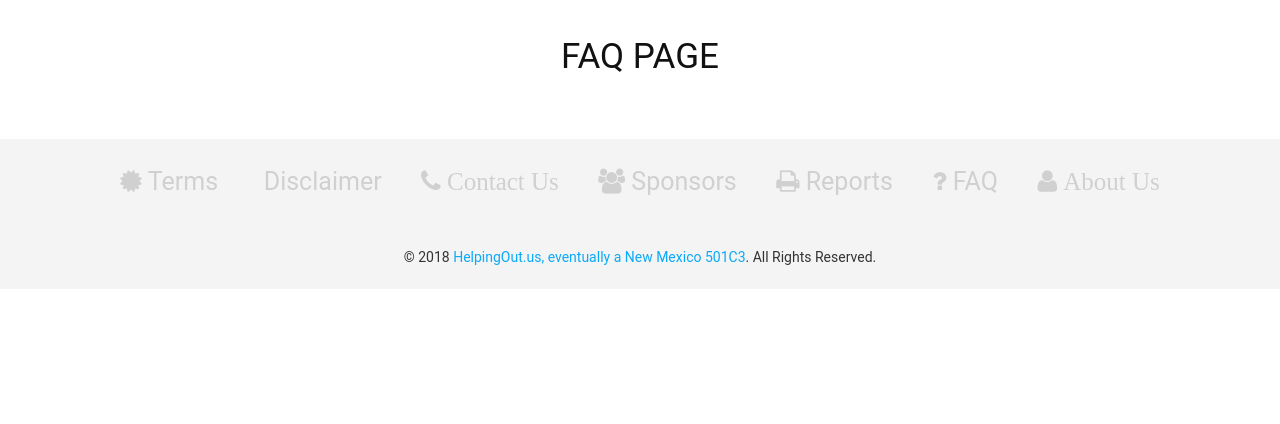
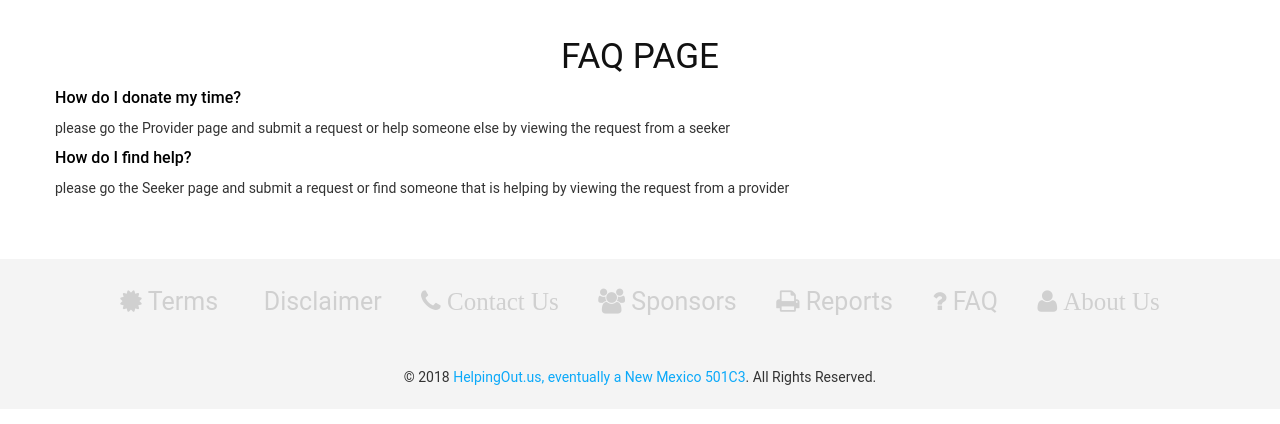
Before and after one commit to agauba5/DDCH4ABQ, a PHP site: page /faq.php in a window 1280 px wide. Shown: the part 95-519 px from the top of the page. Run offline with PHP 8.4, Linux system fonts and the light colour scheme; some libraries are stand-ins or nearby versions.

Commit message:
added faq.php

```diff
--- a/faq.php
+++ b/faq.php
@@ -16,6 +16,12 @@ require_once $lowerLevel . 'assets/inc/standard_header.inc.php';
 				<div class="text-center">
                                     <h3>FAQ PAGE</h3>
 				</div>
+                            <div>
+                                <h4> How do I donate my time?</h4>
+                                <p> please go the Provider page and submit a request or help someone else by viewing the request from a seeker</p>
+                                <h4> How do I find help?</h4>
+                                <p> please go the Seeker page and submit a request or find someone that is helping by viewing the request from a provider</p>
+                            </div>
 			</div>
 		</div>
 	</div>
```
